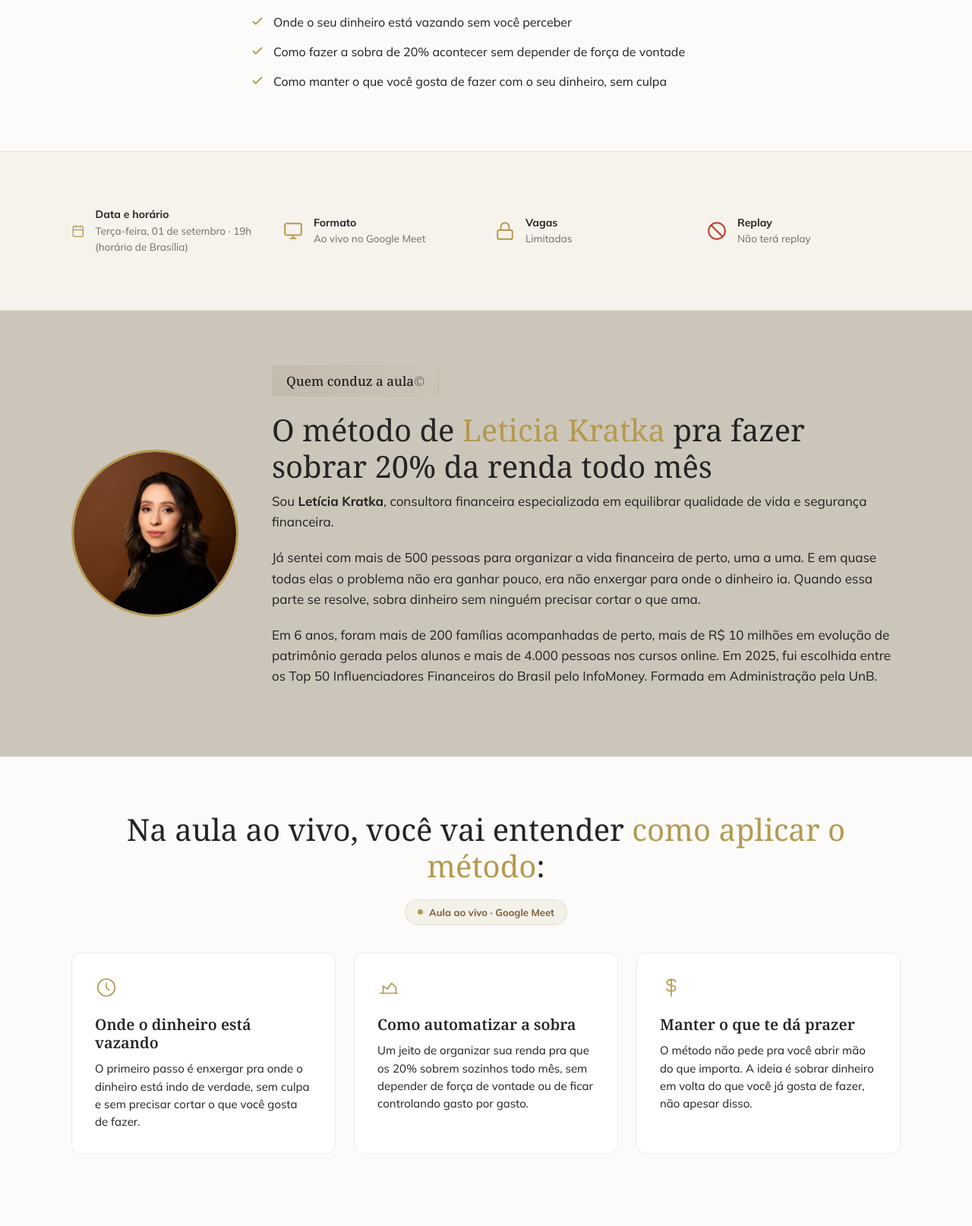
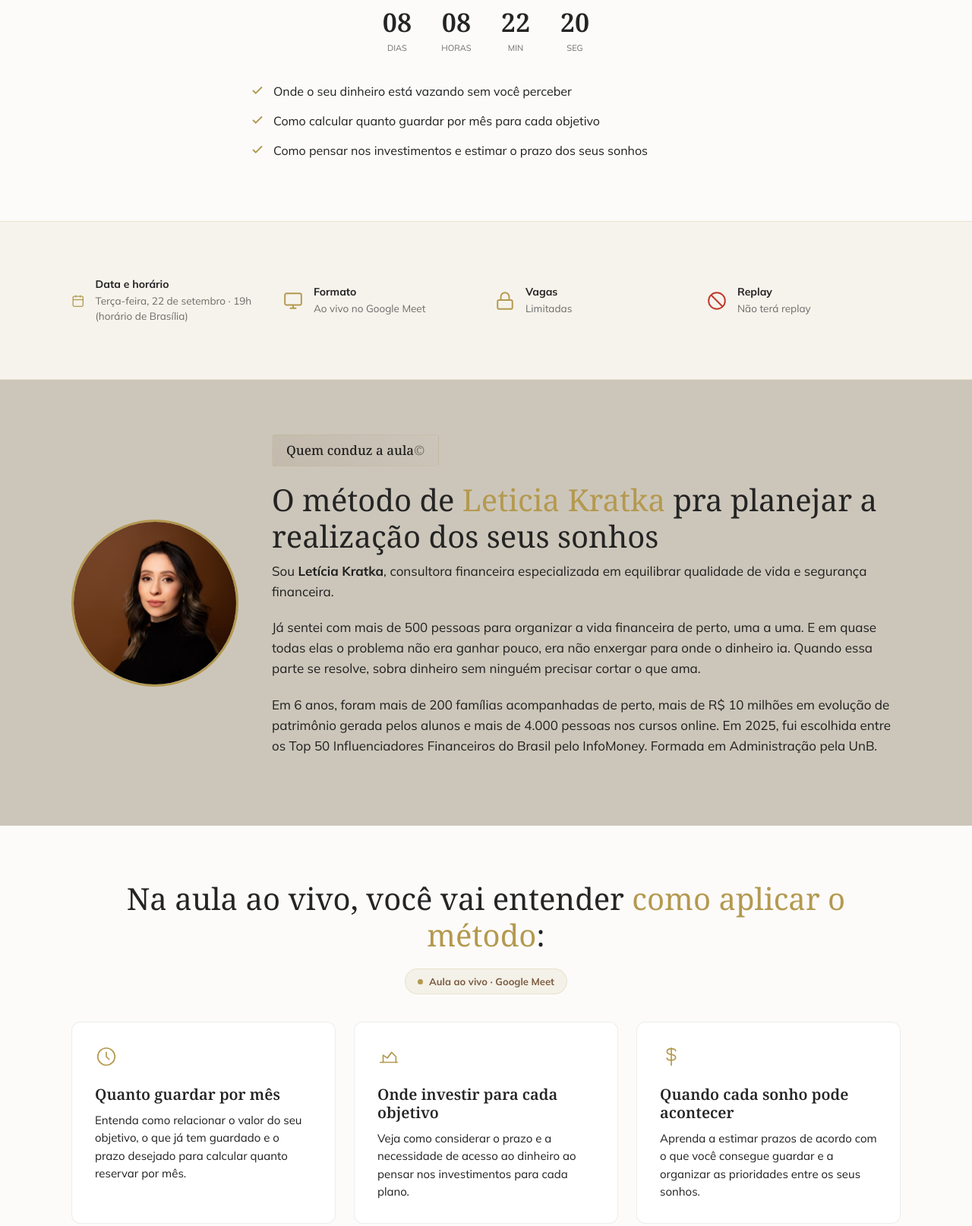
Before and after one commit to leticiakratka/live-semanal, a plain HTML site: page index.html in a window 1280 px wide. Shown: the part 512-2126 px from the top of the page at 76% size. Drawn offline with Linux system fonts and the light colour scheme.

Commit message:
Atualiza tema e data da live de 22 de setembro

```diff
--- a/index.html
+++ b/index.html
@@ -10,7 +10,7 @@
   })(window,document,'script','dataLayer','GTM-TZ7859WF');</script>
   <!-- End Google Tag Manager -->
   <meta name="viewport" content="width=device-width, initial-scale=1.0">
-  <title>Aula ao vivo · Como fazer sobrar 20% da renda todo mês</title>
+  <title>Aula ao vivo · Como saber quanto guardar, onde investir e quando cada sonho vai acontecer</title>
 
   <link rel="preconnect" href="https://fonts.googleapis.com">
   <link rel="preconnect" href="https://fonts.gstatic.com" crossorigin>
@@ -42,7 +42,7 @@
   <div class="container hero__center">
     <p class="kicker">Aula ao vivo e gratuita · Google Meet<span>©</span></p>
     <h1 class="hero__title">
-      Como fazer sobrar <strong>20% da renda</strong> todo mês, <em>sem cortar o que você gosta</em>
+      Como saber <strong>quanto guardar, onde investir</strong> e <em>quando cada sonho vai acontecer</em>
     </h1>
 
     <button type="button" class="btn btn--apply btn--lg hero__cta" data-open-modal>
@@ -57,8 +57,8 @@
 
     <ul class="hero__bullets">
       <li><svg viewBox="0 0 24 24" width="18" height="18" fill="none" stroke="currentColor" stroke-width="2.5"><polyline points="20 6 9 17 4 12"/></svg>Onde o seu dinheiro está vazando sem você perceber</li>
-      <li><svg viewBox="0 0 24 24" width="18" height="18" fill="none" stroke="currentColor" stroke-width="2.5"><polyline points="20 6 9 17 4 12"/></svg>Como fazer a sobra de 20% acontecer sem depender de força de vontade</li>
-      <li><svg viewBox="0 0 24 24" width="18" height="18" fill="none" stroke="currentColor" stroke-width="2.5"><polyline points="20 6 9 17 4 12"/></svg>Como manter o que você gosta de fazer com o seu dinheiro, sem culpa</li>
+      <li><svg viewBox="0 0 24 24" width="18" height="18" fill="none" stroke="currentColor" stroke-width="2.5"><polyline points="20 6 9 17 4 12"/></svg>Como calcular quanto guardar por mês para cada objetivo</li>
+      <li><svg viewBox="0 0 24 24" width="18" height="18" fill="none" stroke="currentColor" stroke-width="2.5"><polyline points="20 6 9 17 4 12"/></svg>Como pensar nos investimentos e estimar o prazo dos seus sonhos</li>
     </ul>
   </div>
 </section>
@@ -96,7 +96,7 @@
       </div>
       <div class="sobre-instrutora__copy">
         <p class="kicker">Quem conduz a aula<span>©</span></p>
-        <h2 class="section-title" style="text-align:left">O método de <em>Leticia Kratka</em> pra fazer sobrar 20% da renda todo mês</h2>
+        <h2 class="section-title" style="text-align:left">O método de <em>Leticia Kratka</em> pra planejar a realização dos seus sonhos</h2>
         <p>Sou <strong>Letícia Kratka</strong>, consultora financeira especializada em equilibrar qualidade de vida e segurança financeira.</p>
         <p>Já sentei com mais de 500 pessoas para organizar a vida financeira de perto, uma a uma. E em quase todas elas o problema não era ganhar pouco, era não enxergar para onde o dinheiro ia. Quando essa parte se resolve, sobra dinheiro sem ninguém precisar cortar o que ama.</p>
         <p>Em 6 anos, foram mais de 200 famílias acompanhadas de perto, mais de R$ 10 milhões em evolução de patrimônio gerada pelos alunos e mais de 4.000 pessoas nos cursos online. Em 2025, fui escolhida entre os Top 50 Influenciadores Financeiros do Brasil pelo InfoMoney. Formada em Administração pela UnB.</p>
@@ -119,22 +119,22 @@
         <div class="pilar-card__icon" aria-hidden="true">
           <svg viewBox="0 0 32 32" width="30" height="30" fill="none" stroke="currentColor" stroke-width="1.8" stroke-linecap="round" stroke-linejoin="round"><circle cx="16" cy="16" r="12"/><path d="M16 10v6l4 4"/></svg>
         </div>
-        <h3>Onde o dinheiro está vazando</h3>
-        <p>O primeiro passo é enxergar pra onde o dinheiro está indo de verdade, sem culpa e sem precisar cortar o que você gosta de fazer.</p>
+        <h3>Quanto guardar por mês</h3>
+        <p>Entenda como relacionar o valor do seu objetivo, o que já tem guardado e o prazo desejado para calcular quanto reservar por mês.</p>
       </article>
       <article class="pilar-card">
         <div class="pilar-card__icon" aria-hidden="true">
           <svg viewBox="0 0 32 32" width="30" height="30" fill="none" stroke="currentColor" stroke-width="1.8" stroke-linecap="round" stroke-linejoin="round"><path d="M4 24h24"/><path d="M8 24V14l6 4 6-8 6 6v8"/></svg>
         </div>
-        <h3>Como automatizar a sobra</h3>
-        <p>Um jeito de organizar sua renda pra que os 20% sobrem sozinhos todo mês, sem depender de força de vontade ou de ficar controlando gasto por gasto.</p>
+        <h3>Onde investir para cada objetivo</h3>
+        <p>Veja como considerar o prazo e a necessidade de acesso ao dinheiro ao pensar nos investimentos para cada plano.</p>
       </article>
       <article class="pilar-card">
         <div class="pilar-card__icon" aria-hidden="true">
           <svg viewBox="0 0 32 32" width="30" height="30" fill="none" stroke="currentColor" stroke-width="1.8" stroke-linecap="round" stroke-linejoin="round"><path d="M16 4v24"/><path d="M22 8c0-2-3-3-6-3s-6 1-6 4 3 3.5 6 4 6 1 6 4-3 4-6 4-6-1-6-3"/></svg>
         </div>
-        <h3>Manter o que te dá prazer</h3>
-        <p>O método não pede pra você abrir mão do que importa. A ideia é sobrar dinheiro em volta do que você já gosta de fazer, não apesar disso.</p>
+        <h3>Quando cada sonho pode acontecer</h3>
+        <p>Aprenda a estimar prazos de acordo com o que você consegue guardar e a organizar as prioridades entre os seus sonhos.</p>
       </article>
     </div>
     <!-- PLACEHOLDER: os 3 cards acima descrevem a lógica geral do método. Se a Leticia tiver
@@ -333,9 +333,9 @@
 <script>
 (function(){
   var WEBINAR = {
-    iso:        '2026-09-01T19:00:00-03:00',
-    label:      'Terça-feira, 01 de setembro · 19h (horário de Brasília)',
-    labelShort: 'Terça-feira, 01 de setembro · 19h' // usado só na faixa do topo
+    iso:        '2026-09-22T19:00:00-03:00',
+    label:      'Terça-feira, 22 de setembro · 19h (horário de Brasília)',
+    labelShort: 'Terça-feira, 22 de setembro · 19h' // usado só na faixa do topo
   };
   document.querySelectorAll('[data-webinar-date]').forEach(function(el){ el.textContent = WEBINAR.label; });
   document.querySelectorAll('[data-webinar-date-short]').forEach(function(el){ el.textContent = WEBINAR.labelShort; });
```
